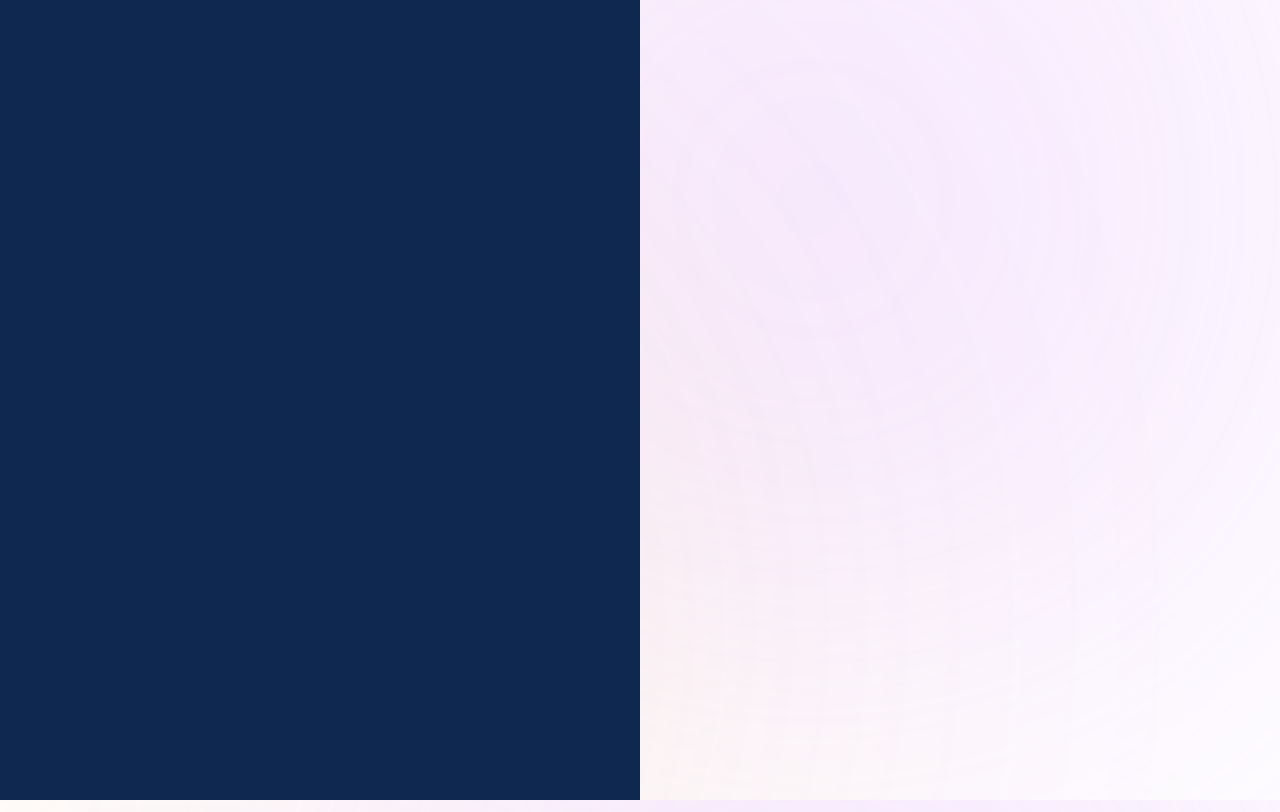
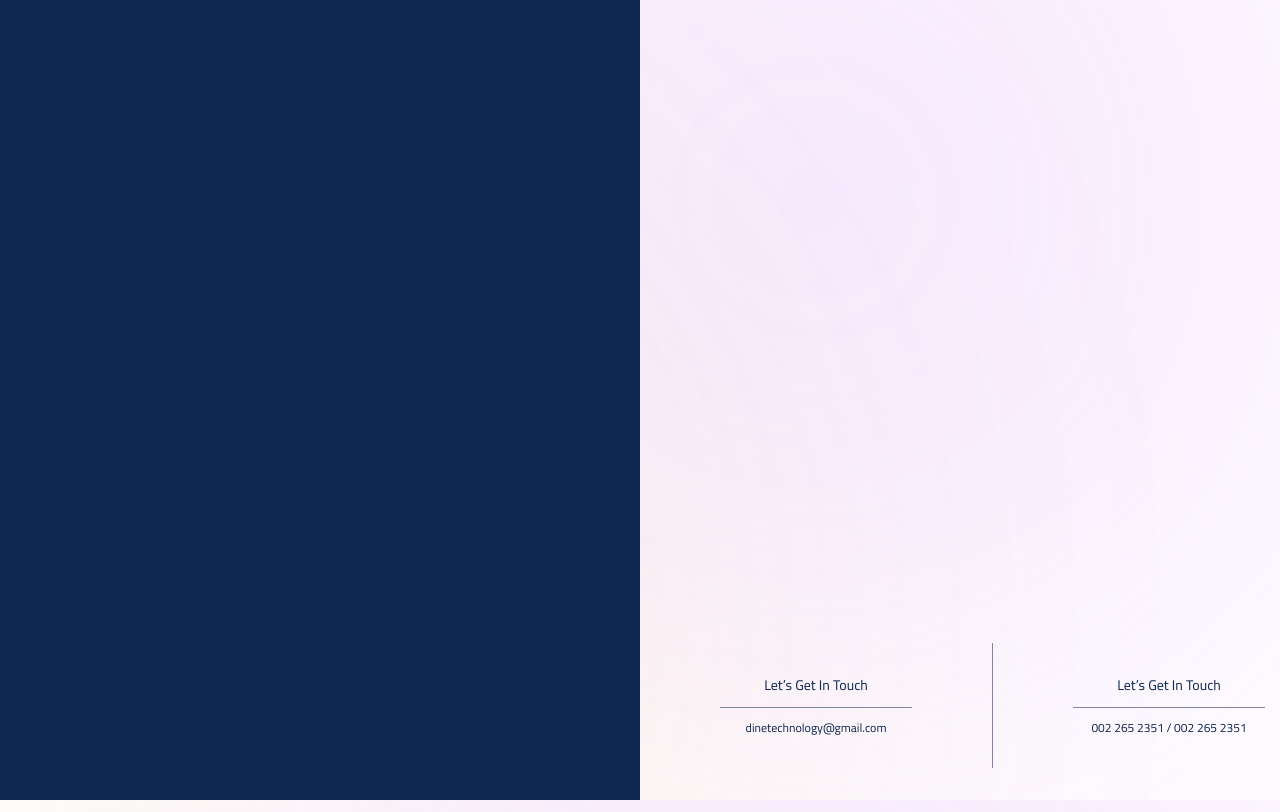
Before and after one commit to emma-junior/kime-technology, a website built with Vite: page index.html in a window 1280 px wide. Both pictures are taken after a click on the element 150 px from the left and 54 px from the top of the page. Built offline with nearby package versions, Linux system fonts and the light colour scheme; files whose address does not match are found by name.

Commit message:
added contact information

```diff
--- a/index.html
+++ b/index.html
@@ -98,10 +98,34 @@
         alt="kime-img"
       />
     </div>
-    <div class="absolute w-full h-screen top-0 invisible opacity-0 menu-opened">
+    <div
+      class="fixed w-full h-screen top-0 invisible opacity-0 menu-opened flex"
+    >
       <div
         class="sidebar w-[50%] h-full bg-[#0F284F] transform -translate-x-full"
       ></div>
+      <div class="relative">
+        <div class="flex w-full absolute bottom-[4%]">
+          <div class="px-20 py-8 border-r-[1.5px] border-[#8184a6]">
+            <p class="text-center font-cairo text-sm text-[#0F284F]">
+              Let’s Get In Touch
+            </p>
+            <hr class="w-48 border-t-[1.5px] border-[#8184a6] my-3" />
+            <p class="text-center font-cairo text-xs text-[#0F284F]">
+              dinetechnology@gmail.com
+            </p>
+          </div>
+          <div class="px-20 py-8">
+            <p class="text-center font-cairo text-sm text-[#0F284F]">
+              Let’s Get In Touch
+            </p>
+            <hr class="w-48 border-t-[1.5px] border-[#8184a6] my-3" />
+            <p class="text-center font-cairo text-xs text-[#0F284F]">
+              002 265 2351 / 002 265 2351
+            </p>
+          </div>
+        </div>
+      </div>
     </div>
     <script type="module" src="/src/main.js"></script>
   </body>
```
Also changed, not shown: src/assets/times.svg (added).
